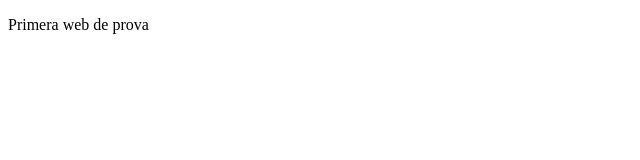
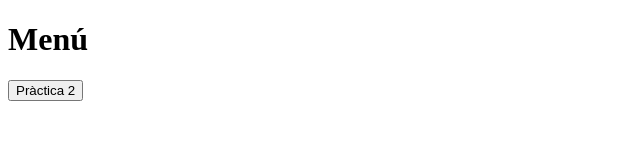
Before and after one commit to u1973244/p_individual, a plain HTML site: page index.html in a window 1280 px wide. Shown: the whole page, without its empty margins (0-640 px from the left). Drawn offline with Linux system fonts and the light colour scheme.

Commit message:
Update index.html

```diff
--- a/index.html
+++ b/index.html
@@ -1,9 +1,16 @@
 <!DOCTYPE html>
 <html>
 	<head>
-		<title>Pràctica individual 1</title>
+		<title>Menú pràctiques</title>
 	</head>
 	<body>
-		<p>Primera web de prova</p>
+		<div class="menu">
+			<div class="menu_titol">
+				<h1> Menú </h1>
+			</div>
+			<div class="menu_opcions">
+				<a href="./pi_2"> <button>Pràctica 2</button> </a>
+			</div>
+		</div>
 	</body>
 </html>
```
